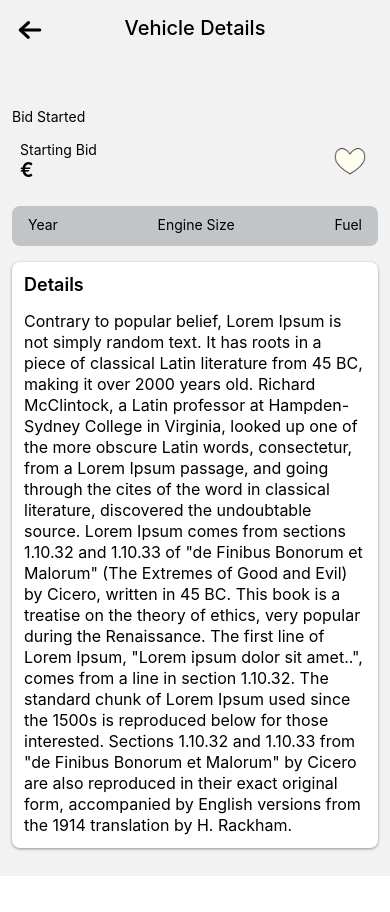
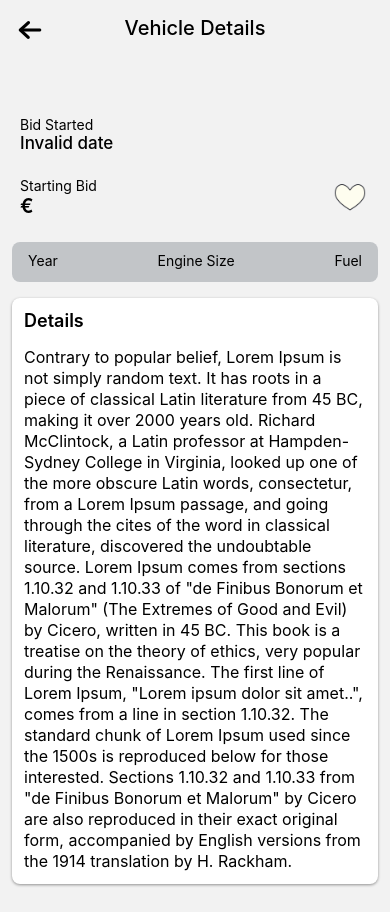
Before and after one commit to SHaque0/VehicleFiltering, a React Native app: screen /VehicleDetails in a window 390 px wide. Before the commit the page ends 876 px from the top, so only its background shows below. Built offline with nearby package versions, Linux system fonts and the light colour scheme.

Commit message:
fix(vehicleDetails): style fix

```diff
--- a/app/screens/vehicleDetails/index.tsx
+++ b/app/screens/vehicleDetails/index.tsx
@@ -8,8 +8,14 @@ import {View, Text, Image, ScrollView} from 'react-native';
 /*********************************** Custom Components ***********************/
 import Screen from '../../components/screen';
 import Header from '../../components/header';
+import CountDown from '../../components/countdown';
 
 /*********************************** Utility *********************************/
+import {
+  formateDateTime,
+  isFutureDateTime,
+  stringToDateTimeObj,
+} from '../../utility/dateTime';
 
 /*********************************** Styles **********************************/
 import Styles from './styles';
@@ -20,6 +26,11 @@ const VehicleDetails = () => {
   const navigation = useNavigation();
 
   const vehicleDetails = route.params;
+
+  const bidStartDateTime = stringToDateTimeObj(vehicleDetails?.auctionDateTime);
+  const isFutureBidStartDate = isFutureDateTime(bidStartDateTime);
+
+  const [hasCountdownFinished, setHasCountdownFinished] = useState(false);
 
   /********************************* Effects *********************************/
 
@@ -48,9 +59,20 @@ const VehicleDetails = () => {
             <Text style={Styles.VehicleModelText}>{vehicleDetails?.model}</Text>
           </View>
           <Image style={Styles.VehicleImage} source={vehicleDetails?.imgSrc} />
-          <View>
-            <Text>Bid Started</Text>
-            <Text>{vehicleDetails?.auctionDateTime}</Text>
+          <View style={Styles.BidDateTimeContainer}>
+            <Text>
+              {isFutureBidStartDate ? 'Bid starts in' : 'Bid Started'}
+            </Text>
+            <Text style={Styles.BidDateTimeText}>
+              {isFutureBidStartDate && !hasCountdownFinished ? (
+                <CountDown
+                  dateTimeObj={bidStartDateTime}
+                  onFilished={() => setHasCountdownFinished(true)}
+                />
+              ) : (
+                formateDateTime(bidStartDateTime)
+              )}
+            </Text>
           </View>
           <View style={Styles.StatingBidAndFavouriteContainer}>
             <View>
--- a/app/screens/vehicleDetails/styles.js
+++ b/app/screens/vehicleDetails/styles.js
@@ -79,6 +79,13 @@ const Styles = StyleSheet.create({
     width: 40,
     height: 40,
   },
+  BidDateTimeContainer: {
+    padding: 8,
+  },
+  BidDateTimeText: {
+    fontSize: 17,
+    fontWeight: '500',
+  },
 });
 
 export default Styles;
```
